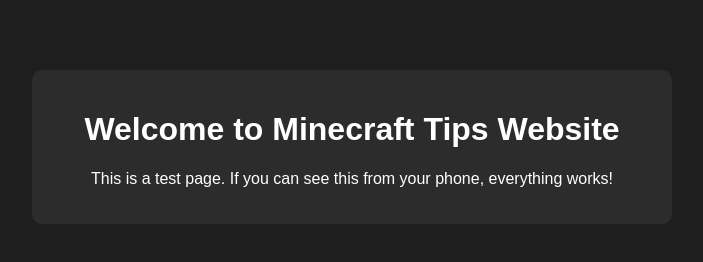
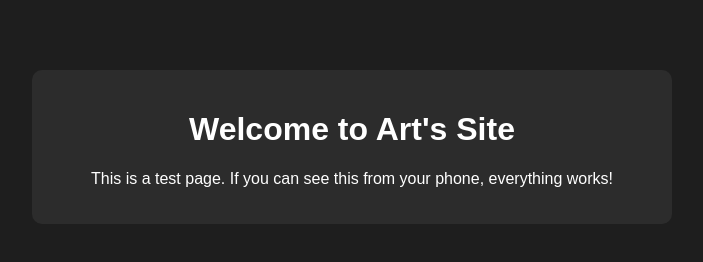
Before and after one commit to justanignite/minecraftweb, a plain HTML site: page index.html in a window 1280 px wide. Shown: the whole page, without its empty margins (288-991 px from the left). Drawn offline with Linux system fonts and the light colour scheme.

Commit message:
Update site code

```diff
--- a/index.html
+++ b/index.html
@@ -27,7 +27,7 @@
 </head>
 <body>
   <div class="box">
-    <h1>Welcome to Minecraft Tips Website</h1>
+    <h1>Welcome to Art's Site</h1>
     <p>This is a test page. If you can see this from your phone, everything works!</p>
   </div>
 </body>
```
